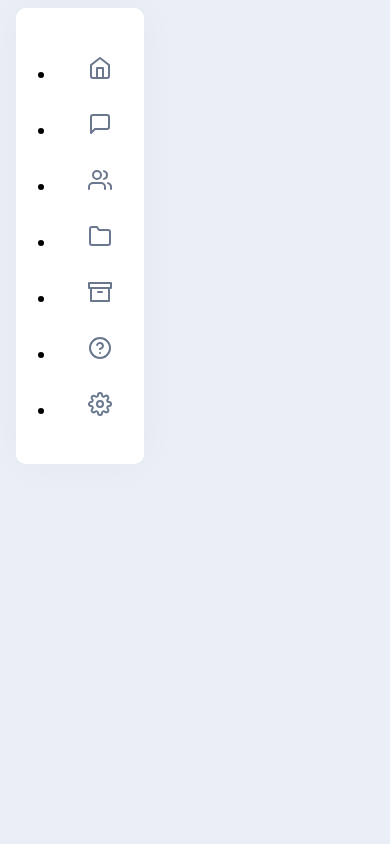
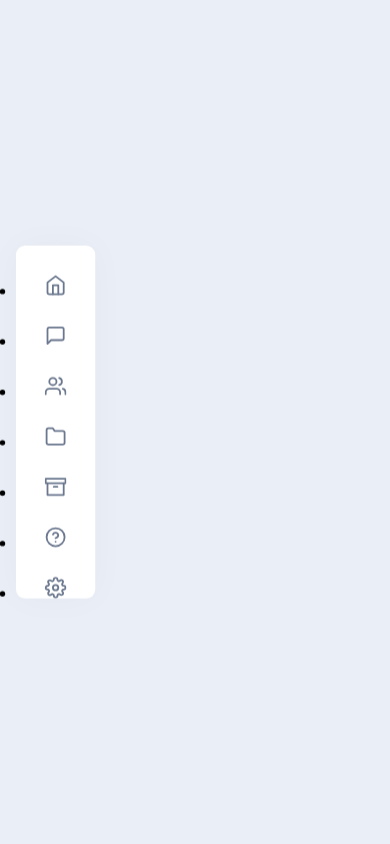
Before and after one commit to ShaheerAfzal/SE-Project-Unified-WebApp, a Django app: template templates/navbar/base.html in a window 390 px wide. Run offline with Django 5.2, Linux system fonts and the light colour scheme; the template is opened without the code that fills it, so the values that code supplies are empty.

Commit message:
fix(navbar): maintain consistent proportions and add responsive scaling across all screens

```diff
--- a/static/navbar-static/CSS/style.css
+++ b/static/navbar-static/CSS/style.css
@@ -1,19 +1,36 @@
 @import url("https://fonts.googleapis.com/css2?family=Open+Sans:wght@600&display=swap");
+
+/* ===== NAVBAR SCALING FIXES ===== */
+* {
+  margin: 0;
+  padding: 0;
+  box-sizing: border-box;
+}
+
 body {
   background: #eaeef6;
   font-family: "Open Sans", sans-serif;
+  min-height: 100vh;
+}
+
+:root {
+  --navbar-scale: 1;
 }
 
 .navbar {
   position: fixed;
-  /* top: 1rem; */
   left: 1rem;
+  top: 50%;
+  transform: translateY(-50%) scale(var(--navbar-scale, 1));
   background: #fff;
   border-radius: 10px;
   padding: 1rem 0;
   box-shadow: 0 0 40px rgba(0, 0, 0, 0.03);
-  height: auto;
+  height: 24.5rem; /* Fixed height: 7 items × 3.5rem */
+  width: 5.5rem; /* Fixed width */
+  transform-origin: left center;
 }
+
 .navbar__link {
   position: relative;
   display: flex;
@@ -24,6 +41,45 @@
   color: #6a778e;
   transition: 250ms ease all;
 }
+
+/* Responsive scaling */
+@media (max-height: 900px) {
+  :root {
+    --navbar-scale: 0.9;
+  }
+}
+
+@media (max-height: 768px) {
+  :root {
+    --navbar-scale: 0.8;
+  }
+}
+
+@media (max-height: 600px) {
+  :root {
+    --navbar-scale: 0.7;
+  }
+}
+
+@media (max-height: 480px) {
+  :root {
+    --navbar-scale: 0.6;
+  }
+}
+
+@media (min-height: 1200px) {
+  :root {
+    --navbar-scale: 1.1;
+  }
+}
+
+@media (min-height: 1440px) {
+  :root {
+    --navbar-scale: 1.2;
+  }
+}
+
+/* ===== ALL YOUR EXISTING ANIMATIONS BELOW - UNCHANGED ===== */
 .navbar__link span {
   position: absolute;
   left: 100%;
```
